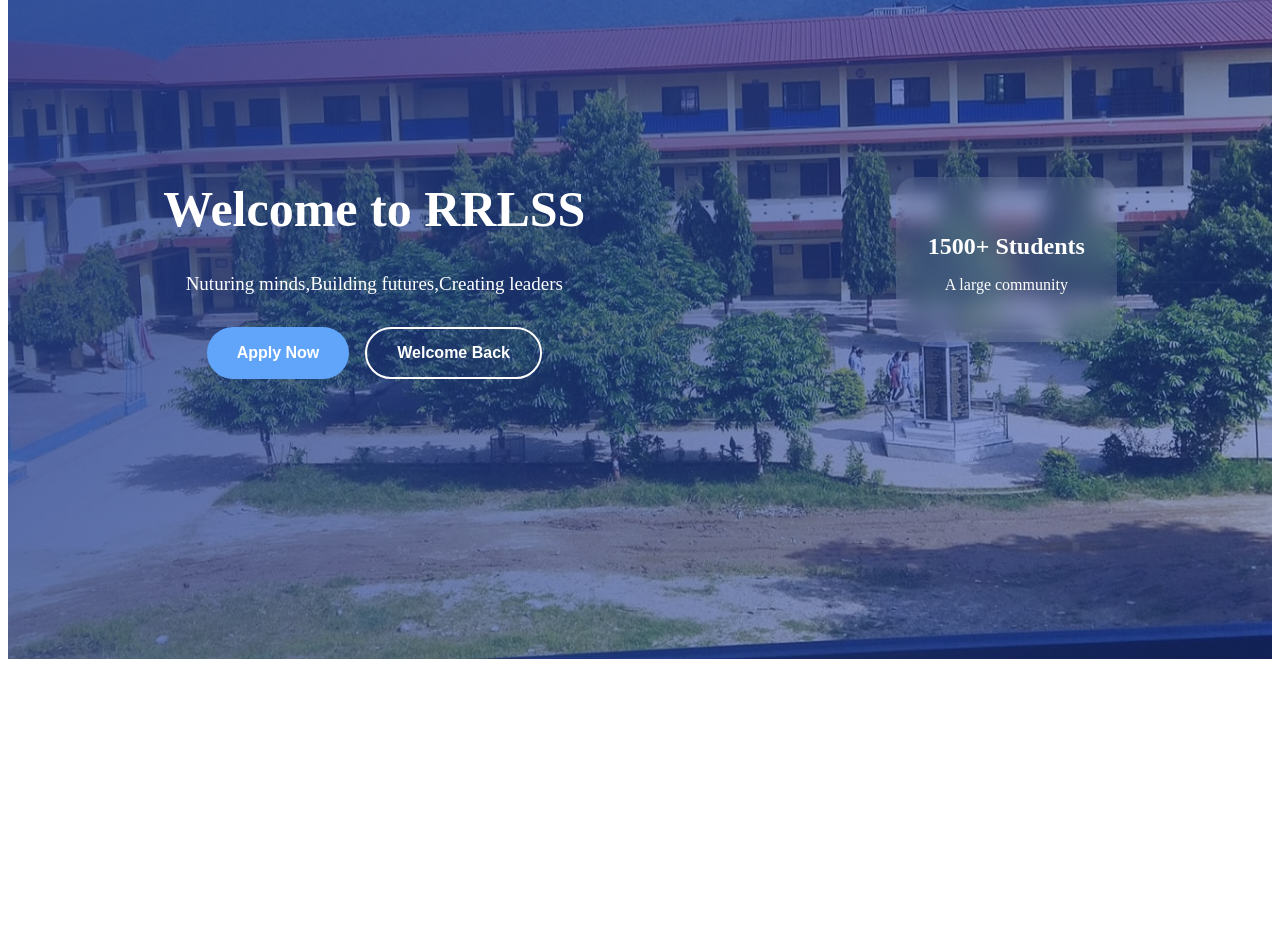
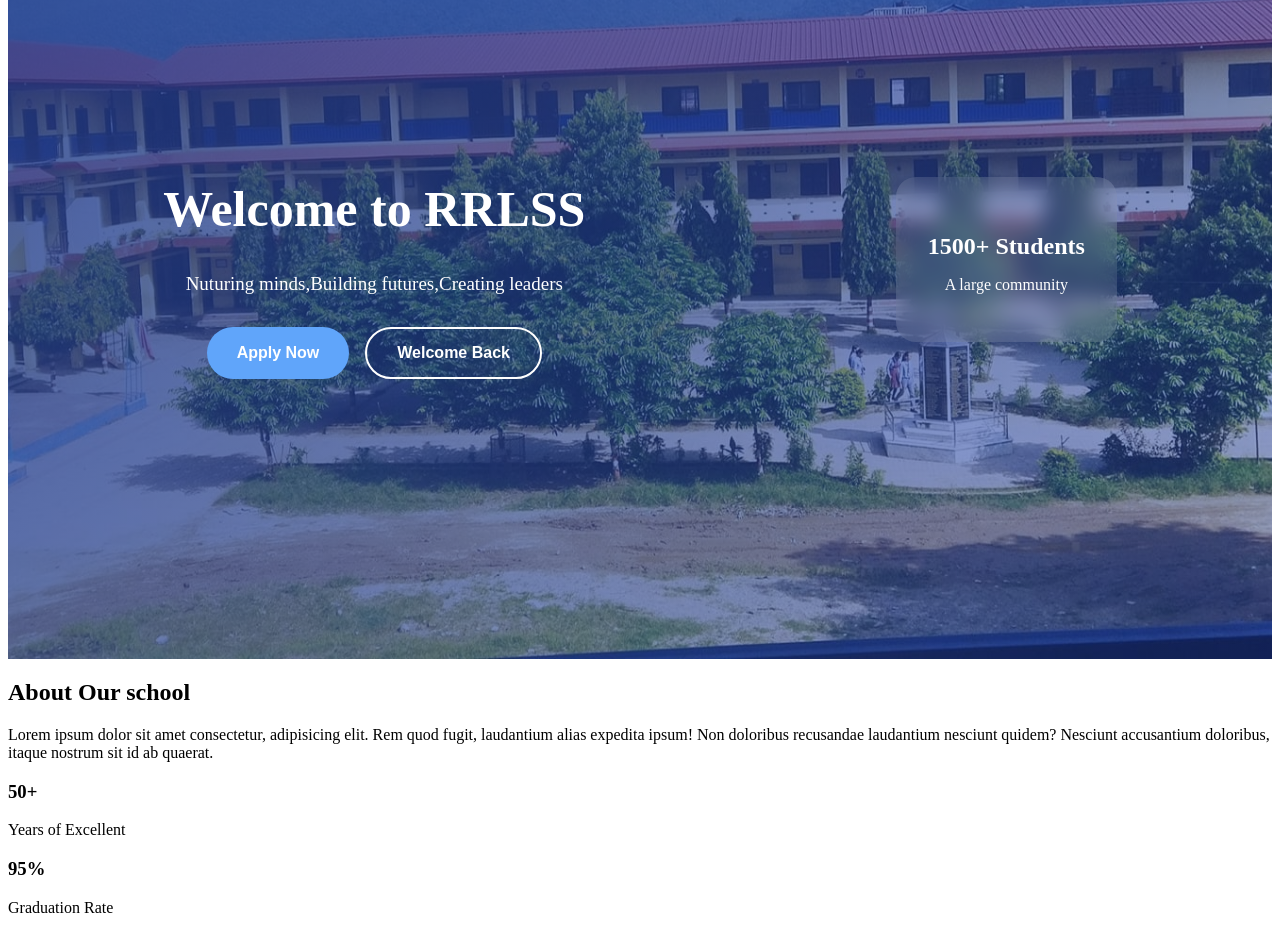
Before and after one commit to Rojit23/Rojit_Bhujel, a plain HTML site: page index.html in a window 1280 px wide. Shown: the part 211-1144 px from the top of the page. Before the commit the page ends 878 px from the top, so only its background shows below. Drawn offline with Linux system fonts and the light colour scheme.

Commit message:
some changes are made

```diff
--- a/index2.html
+++ b/index.html
@@ -55,6 +55,30 @@
         </div>
     </div>
     </section>
+    <section>
+    <div>
+        <h1> About Our school</h1>
+        <div>
+            <div>
+                <p>Lorem ipsum dolor sit amet consectetur, adipisicing elit. Rem quod fugit, laudantium alias expedita ipsum! Non doloribus recusandae laudantium nesciunt quidem? Nesciunt accusantium doloribus, itaque nostrum sit id ab quaerat.</p>
+                <div>
+                    <div>
+                        <h3>50+</h3>
+                        <p> Years of Excellent</p>
+                    </div>
+                    <div>
+                        <h3>95%</h3>
+                        <p>Graduation Rate</p>
+                    </div>
+                    <div>
+
+                    </div>
+                </div>
+            </div>
+        </div>
+
+    </div>
+    </section>
 
 </body>
 <script src="./java script/script.js"></script>
```
